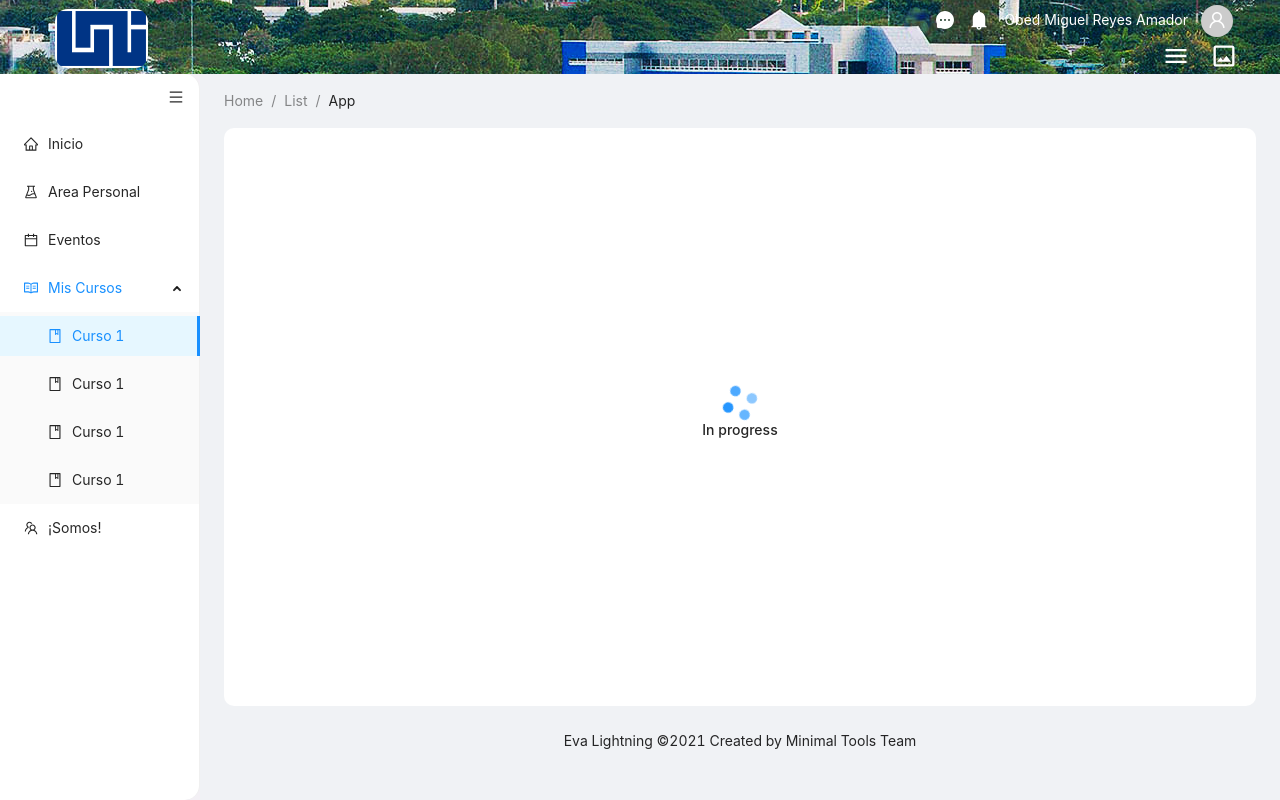
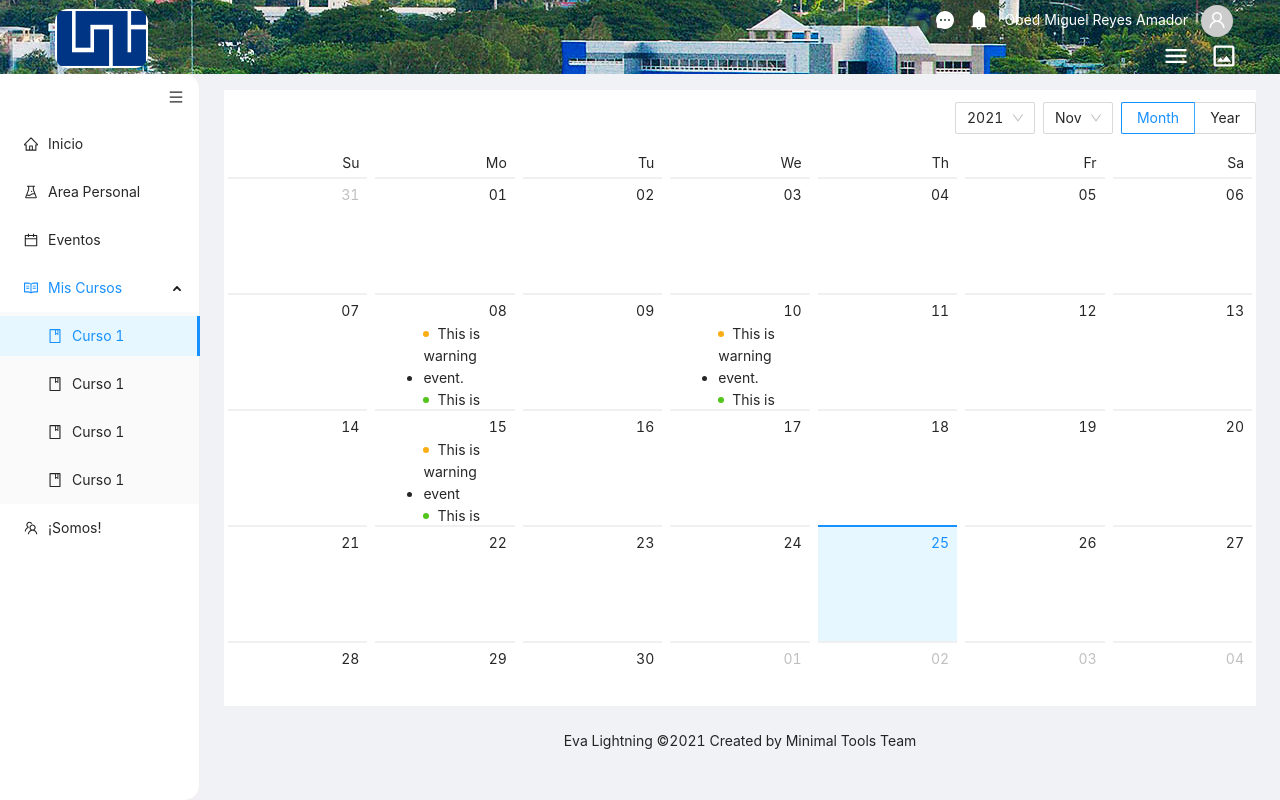
Before and after one commit to include-minimaltools/eva-lightning, a React (Create React App) app in the folder ClientApp/: page /events in a window 1280 px wide. Built offline with nearby package versions, Linux system fonts and the light colour scheme.

Commit message:
Events view

```diff
--- a/ClientApp/src/Routes.js
+++ b/ClientApp/src/Routes.js
@@ -8,6 +8,7 @@ import AssignDetail from './views/assign/AssignDetail.component';
 import Login from './views/auth/login.component';
 import BrandContainer from './views/brands/Brand.container';
 import CourseContainer from './views/course/Course.containter';
+import Events from './views/events/Events.component';
 import CourseCardContainer from './views/personal/CourseCard.container';
 
 
@@ -47,6 +48,9 @@ export default function Routes() {
       path: '/login', element: <Login/>
     },
     {
+      path: '/events', element: <Interface><Events/></Interface>
+    },
+    {
       path: '*', element: <Interface >
         <Content
 
--- a/ClientApp/src/components/Interface.container.jsx
+++ b/ClientApp/src/components/Interface.container.jsx
@@ -21,12 +21,12 @@ function Interface({ children }) {
       <Layout style={{height:'100%', background:'#F5F0F3' }}>
         <LeftMenuBar />
         <Layout style={{height:'100%', padding: "0 24px 24px"}}>
-          <Breadcrumb style={{ margin: "16px 0" }}>
+          {/* <Breadcrumb style={{ margin: "16px 0" }}>
             <Item>Home</Item>
             <Item>List</Item>
             <Item>App</Item>
-          </Breadcrumb>
-          <Content style={{ height:'100%', width:'100%', overflowY:'scroll'}}>
+          </Breadcrumb> */}
+          <Content style={{ marginTop:'1rem', height:'100%', width:'100%', overflowY:'scroll'}}>
             {children}
           </Content>
           <Footer style={{ textAlign: "center" }}>
--- a/ClientApp/src/views/assign/AssignDetail.component.jsx
+++ b/ClientApp/src/views/assign/AssignDetail.component.jsx
@@ -5,60 +5,50 @@ import axios from "axios";
 
 const { Title } = Typography;
 
+const data = [
+  {
+    key: "1",
+    status: "Entregado",
+    score: "Calificado",
+    date: "2020-06-01",
+    date2: "00:00:00",
+    date_update: "2020-06-01",
+  }
+]
+
 function AssignDetail() {
   const columns = [
     {
       title: "Estado de la entrega",
       dataIndex: "status",
       key: "status",
-      render: (text) => <a>{text}</a>,
+      // render: (text) => <a>{text}</a>,
     },
     {
       title: "Estado de la calificación",
       dataIndex: "score",
       key: "score",
-      render: (text) => <a>{text}</a>,
+      // render: (text) => <a>{text}</a>,
     },
     {
       title: "Fecha de entrega",
       dataIndex: "date",
       key: "date",
-      render: (text) => <a>{text}</a>,
+      // render: (text) => <a>{text}</a>,
     },
     {
       title: "Tiempo restante",
       dataIndex: "date2",
       key: "date2",
-      render: (text) => <a>{text}</a>,
+      // render: (text) => <a>{text}</a>,
     },
     {
       title: "Última modificación",
       dataIndex: "date_update",
       key: "date_update",
-      render: (text) => <a>{text}</a>,
+      // render: (text) => <a>{text}</a>,
     },
   ];
-
-  const props = {
-    name: "file",
-    multiple: false,
-    action: "/api/Task/SaveFile",
-    onChange(info) {
-      const { status } = info.file;
-      console.log('info',info);
-      if (status !== "uploading") {
-        console.log(info.file, info.fileList);
-      }
-      if (status === "done") {
-        message.success(`${info.file.name} file uploaded successfully.`);
-      } else if (status === "error") {
-        message.error(`${info.file.name} file upload failed.`);
-      }
-    },
-    onDrop(e) {
-      console.log("Dropped files", e.dataTransfer.files);
-    },
-  };
 
   const UploadFile = async (e) => {
     const File = new FormData();
@@ -92,7 +82,8 @@ function AssignDetail() {
             columnHeader={false}
             style={{ textAlign: "center" }}
             columns={columns}
-            // dataSource={data}
+            pagination={false}
+            dataSource={data}
           />
         </Col>
       </Row>
--- a/ClientApp/src/views/course/activity/CourseActivity.component.jsx
+++ b/ClientApp/src/views/course/activity/CourseActivity.component.jsx
@@ -1,5 +1,5 @@
 import React, { useState } from "react";
-import { List, Avatar, Card } from "antd";
+import { List, Avatar, Card, Row, Col } from "antd";
 import { FileWordFilled } from "@ant-design/icons";
 import { Link } from "react-router-dom";
 
@@ -7,19 +7,32 @@ function CourseActivity() {
   return (
     <>
       <Card cover={<img src="https://i.imgur.com/WyRVQHX.gif" alt="" />} />
+      <Row
+        style={{
+          padding: '25px'
+        }}
+      >
+        <Col flex='auto'>
           <List
             itemLayout="horizontal"
             dataSource={data}
             renderItem={(item) => (
               <List.Item>
                 <List.Item.Meta
-              avatar={<Avatar style={{background:"transparent"}} icon={<FileWordFilled style={{color:"blue"}}/>} />}
+                  avatar={
+                    <Avatar
+                      style={{ background: "transparent" }}
+                      icon={<FileWordFilled style={{ color: "blue" }} />}
+                    />
+                  }
                   title={<Link to="/assign/1">{item.title}</Link>}
                   description={item.description}
                 />
               </List.Item>
             )}
           />
+        </Col>
+      </Row>
     </>
   );
 }
@@ -29,34 +42,34 @@ export default CourseActivity;
 const data = [
   {
     title: "Tarea Trabajo Actividad",
-    description: "Descripcion"
+    description: "Descripcion",
   },
   {
     title: "Tarea Trabajo Actividad",
-    description: "Descripcion"
+    description: "Descripcion",
   },
   {
     title: "Tarea Trabajo Actividad",
-    description: "Descripcion"
+    description: "Descripcion",
   },
   {
     title: "Tarea Trabajo Actividad",
-    description: "Descripcion"
+    description: "Descripcion",
   },
   {
     title: "Tarea Trabajo Actividad",
-    description: "Descripcion"
+    description: "Descripcion",
   },
   {
     title: "Tarea Trabajo Actividad",
-    description: "Descripcion"
+    description: "Descripcion",
   },
   {
     title: "Tarea Trabajo Actividad",
-    description: "Descripcion"
+    description: "Descripcion",
   },
   {
     title: "Tarea Trabajo Actividad",
-    description: "Descripcion"
+    description: "Descripcion",
   },
 ];
--- /dev/null
+++ b/ClientApp/src/views/events/Events.component.jsx
@@ -0,0 +1,68 @@
+import React from "react";
+import { Calendar, Badge } from 'antd';
+
+function getListData(value) {
+  let listData;
+  switch (value.date()) {
+    case 8:
+      listData = [
+        { type: 'warning', content: 'This is warning event.' },
+        { type: 'success', content: 'This is usual event.' },
+      ];
+      break;
+    case 10:
+      listData = [
+        { type: 'warning', content: 'This is warning event.' },
+        { type: 'success', content: 'This is usual event.' },
+        { type: 'error', content: 'This is error event.' },
+      ];
+      break;
+    case 15:
+      listData = [
+        { type: 'warning', content: 'This is warning event' },
+        { type: 'success', content: 'This is very long usual event。。....' },
+        { type: 'error', content: 'This is error event 1.' },
+        { type: 'error', content: 'This is error event 2.' },
+        { type: 'error', content: 'This is error event 3.' },
+        { type: 'error', content: 'This is error event 4.' },
+      ];
+      break;
+    default:
+  }
+  return listData || [];
+}
+
+function dateCellRender(value) {
+  const listData = getListData(value);
+  return (
+    <ul className="events">
+      {listData.map(item => (
+        <li key={item.content}>
+          <Badge status={item.type} text={item.content} />
+        </li>
+      ))}
+    </ul>
+  );
+}
+
+function getMonthData(value) {
+  if (value.month() === 8) {
+    return 1394;
+  }
+}
+
+function monthCellRender(value) {
+  const num = getMonthData(value);
+  return num ? (
+    <div className="notes-month">
+      <section>{num}</section>
+      <span>Backlog number</span>
+    </div>
+  ) : null;
+}
+
+function Events() {
+  return <Calendar dateCellRender={dateCellRender} monthCellRender={monthCellRender} />;
+}
+
+export default Events;
```
Lines whose indentation alone changed are shown as unchanged.
